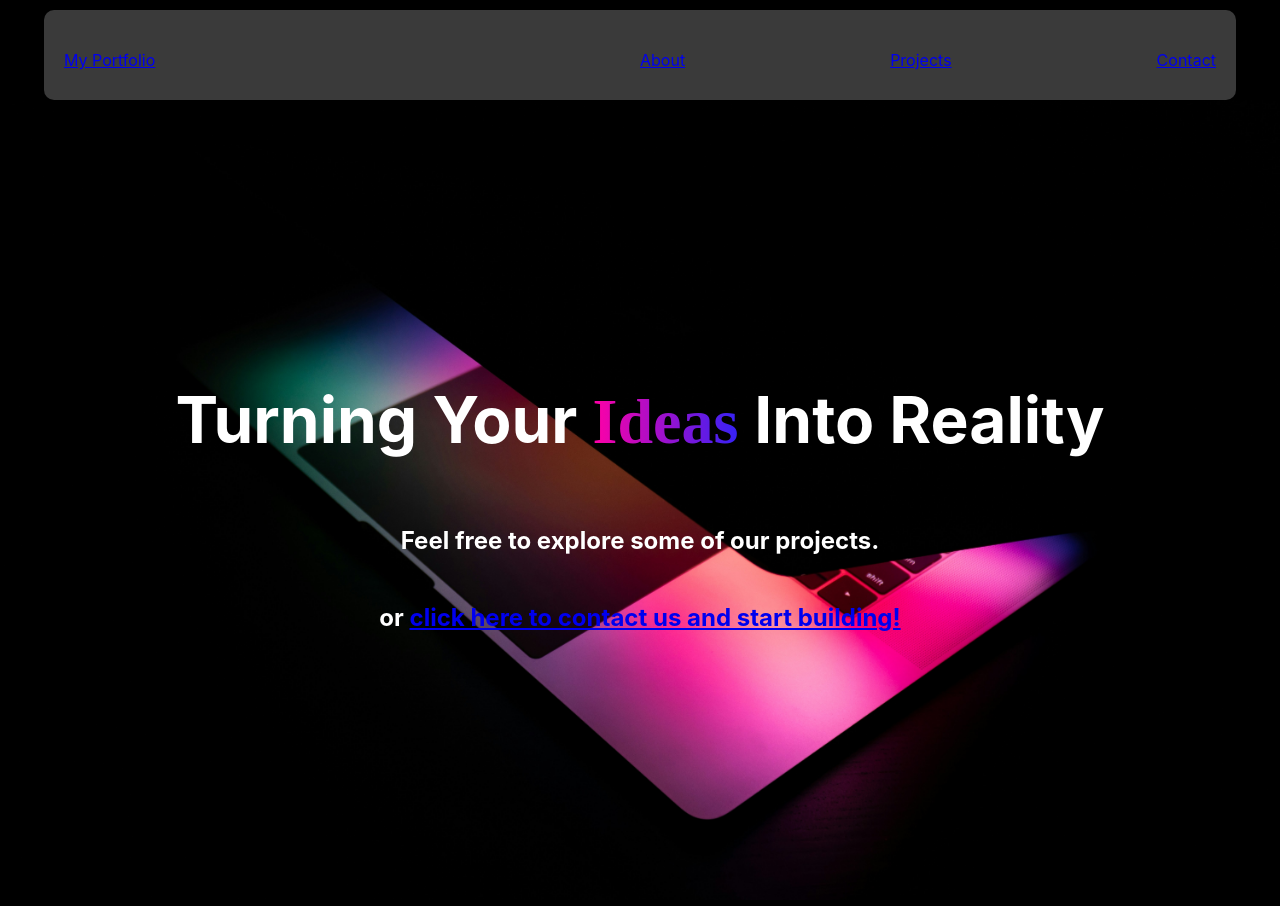
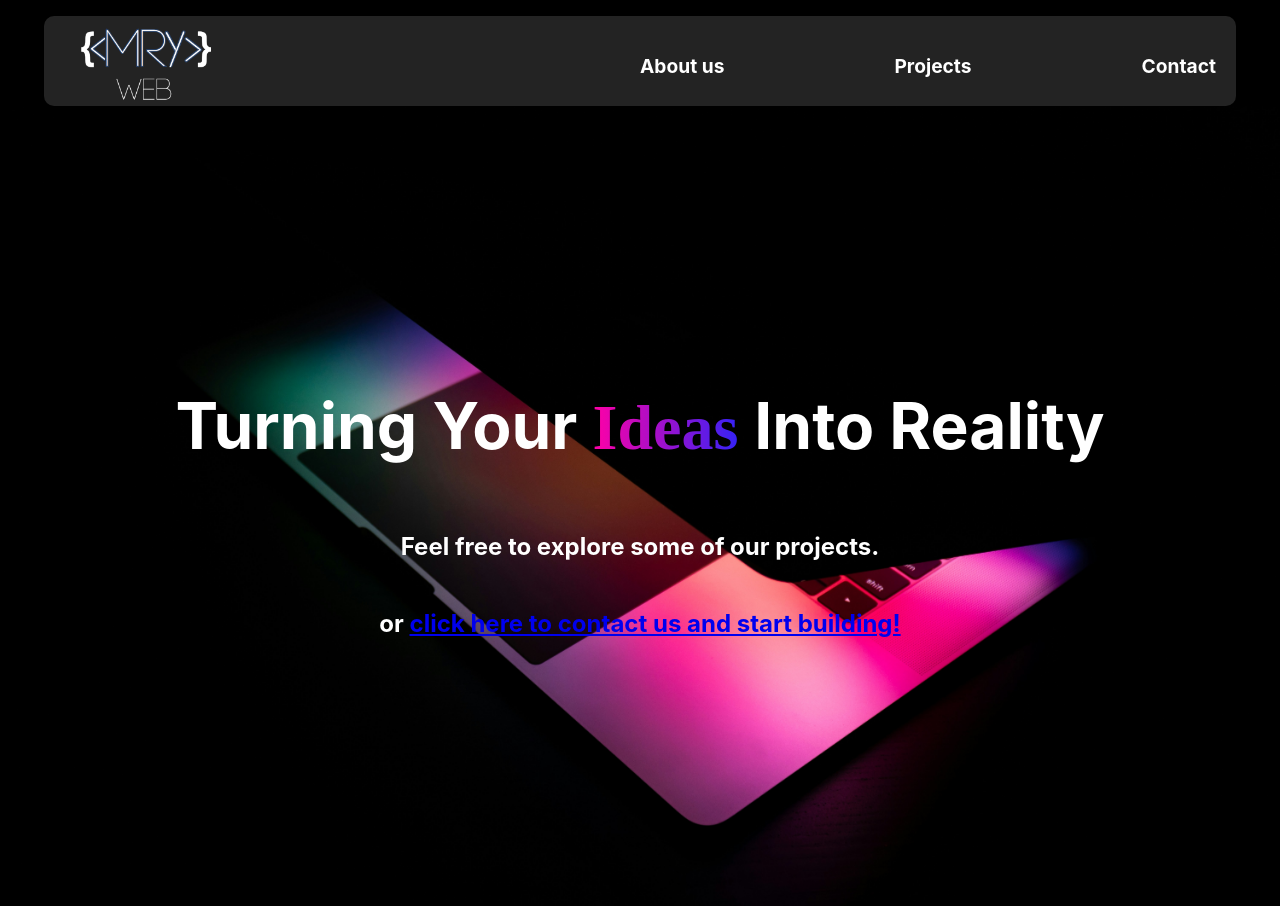
Before and after one commit to MosaabSaleem/MRYPortfolio, a React (Create React App) app in the folder mry_portfolio/: page / in a window 1280 px wide. Built offline with nearby package versions, Linux system fonts and the light colour scheme; a web font is replaced by a local one.

Commit message:
FInished some navbar styling

```diff
--- a/mry_portfolio/src/Components/NavBar.jsx
+++ b/mry_portfolio/src/Components/NavBar.jsx
@@ -1,16 +1,36 @@
 import { Link } from "react-router-dom";
+import { Navigate } from "react-router-dom";
 import "../Styles/NavBar.css";
+import MRYLogo from "../Assets/MRYLogoNavbar.png";
 
 export default function NavBar() {
+
+    const handleContactClick = () => {
+        // Logic to handle contact button click
+        // For example, you can navigate to the contact page or open a modal
+        console.log("Contact button clicked");
+    }
+    const handleAboutClick = () => {
+        // Logic to handle about button click
+        console.log("About button clicked");
+    }
+
+    const handleProjectsClick = () => {
+        // Logic to handle projects button click
+        console.log("Projects button clicked");
+    }
+
     return (
         <nav className="navbar">
-            <div className="navbar__logo">
-                <Link to="/">My Portfolio</Link>
+            <div className="navbarlogo">
+                <Link to="/">
+                    <img className="navbarlogoimage" src={MRYLogo}></img>
+                </Link>
             </div>
             <div className="navlinks">
-                <Link to="/about">About</Link>
-                <Link to="/projects">Projects</Link>
-                <Link to="/contact">Contact</Link>
+                <Link to="/about" className="navlink">About us</Link>
+                <Link to="/projects" className="navlink">Projects</Link>
+                <Link to="/contact" className="navlink">Contact</Link>
             </div>
         </nav>
     );
--- a/mry_portfolio/src/Styles/NavBar.css
+++ b/mry_portfolio/src/Styles/NavBar.css
@@ -1,10 +1,10 @@
 .navbar {
-    background-color: rgb(58, 58, 58);
+    background-color: rgb(35, 35, 35);
     width: 90%;
     height: 10vh;
     border-radius: 10px;
     justify-self: center;
-    margin-top: 10px;
+    margin-top: 2vh;
     display: flex;
     flex-direction: row;
     justify-content: space-between;
@@ -12,7 +12,7 @@
     padding-left: 20px;
     padding-right: 20px;
     padding-top: 10px;
-    box-shadow: 0px 4px 6px rgba(0, 0, 0, 0.1);
+    box-shadow: 2px -2000px 0px rgba(255, 23, 23, 0.797);
 }
 
 .navlinks {
@@ -22,3 +22,21 @@
     justify-content: space-between;
     width: 50%;
 }
+
+.navlink {
+    color: white; /* Makes the text white */
+    text-decoration: none; /* Removes underline */
+    font-size: 1.2rem;
+    font-weight: bold;
+    transition: color 0.3s ease-in-out;
+}
+
+.navlink:hover {
+    background: linear-gradient(to right, rgb(255, 0, 166), rgb(31, 38, 255));
+    -webkit-background-clip: text;
+    -webkit-text-fill-color: transparent;
+}
+
+.navbarlogoimage{
+    height: 10vh;
+}
```
Also changed, not shown: mry_portfolio/src/Assets/MRYLogoNavbar.png (added).
